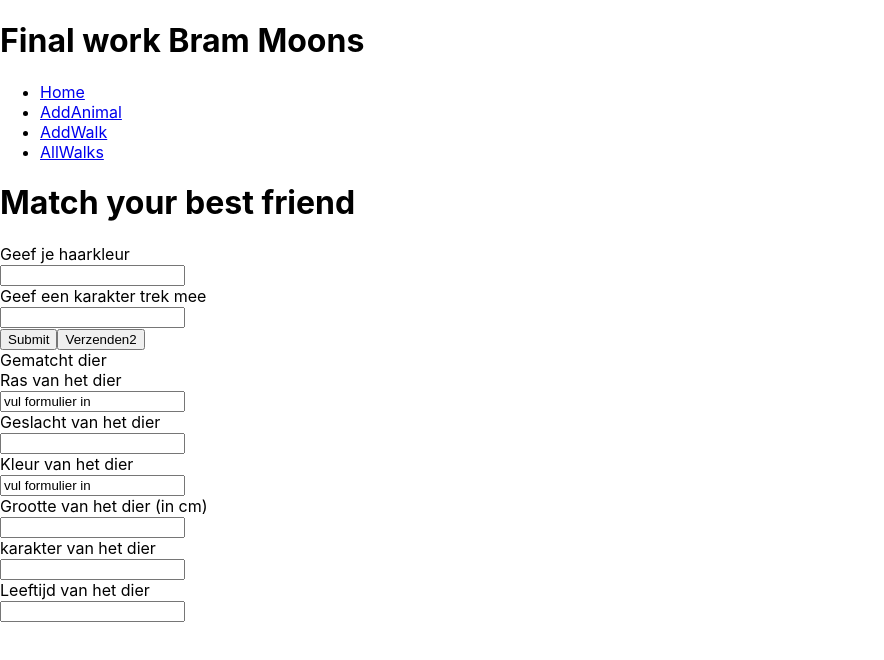
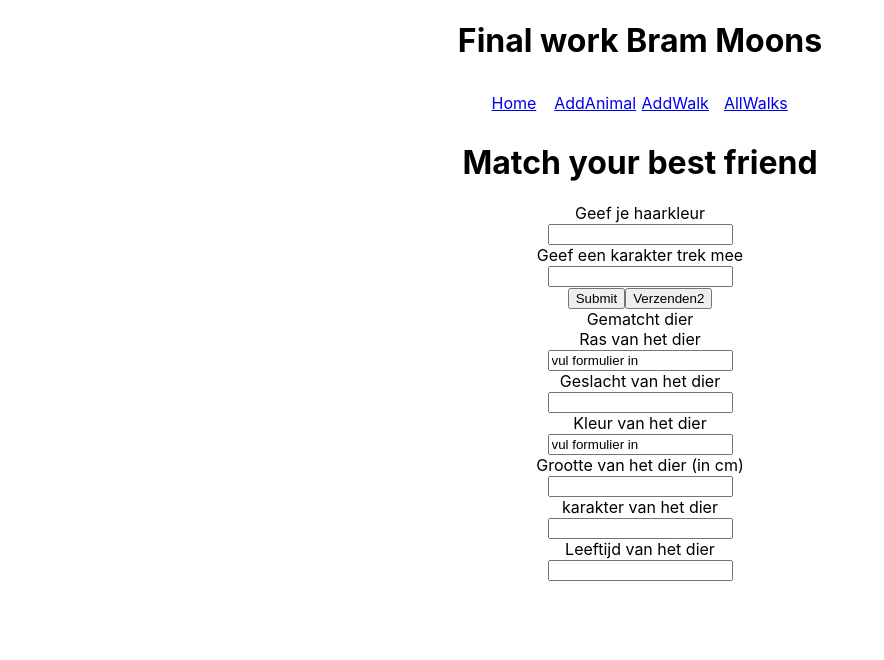
Before and after one commit to BramMoons/FinalWork20202021, a React (Create React App) app in the folder Website/finalwork_brammoons_frontend/: page / in a window 1280 px wide. Shown: the top 660 px of the page, without its empty margins (0-884 px from the left). Built offline with nearby package versions, Linux system fonts and the light colour scheme.

Commit message:
css chanes

```diff
--- a/Website/finalwork_brammoons_frontend/src/App.js
+++ b/Website/finalwork_brammoons_frontend/src/App.js
@@ -17,12 +17,12 @@ class App extends Component {
       <HashRouter>
         <div>
           <div id="nav">
-            <h1>Final work Bram Moons</h1>
+            <h1 id="title">Final work Bram Moons</h1>
             <ul>
-              <li><NavLink exact to="/">Home</NavLink></li>
-              <li><NavLink exact to="/AddAnimal">AddAnimal</NavLink></li>
-              <li><NavLink exact to="/AddWalk">AddWalk</NavLink></li>
-              <li><NavLink exact to="/AllWalks">AllWalks</NavLink></li>
+              <li id="navLi"><NavLink exact to="/">Home</NavLink></li>
+              <li id="navLi"><NavLink exact to="/AddAnimal">AddAnimal</NavLink></li>
+              <li id="navLi"><NavLink exact to="/AddWalk">AddWalk</NavLink></li>
+              <li id="navLi"><NavLink exact to="/AllWalks">AllWalks</NavLink></li>
             </ul>
           </div>
           <div className="content">
--- a/Website/finalwork_brammoons_frontend/src/index.css
+++ b/Website/finalwork_brammoons_frontend/src/index.css
@@ -5,9 +5,32 @@ body {
     sans-serif;
   -webkit-font-smoothing: antialiased;
   -moz-osx-font-smoothing: grayscale;
+  text-align: center;
 }
 
 code {
   font-family: source-code-pro, Menlo, Monaco, Consolas, 'Courier New',
     monospace;
 }
+
+#title {
+  height: 50px;
+}
+
+ul{
+  display: block;
+  text-align: center;
+  padding-left: 37%;
+}
+
+#nav{
+  display: block;
+  width: 100%;
+  height: 100px;
+}
+
+#navLi {
+  float: left;
+  display: inline;
+  width: 10%;
+}
```
